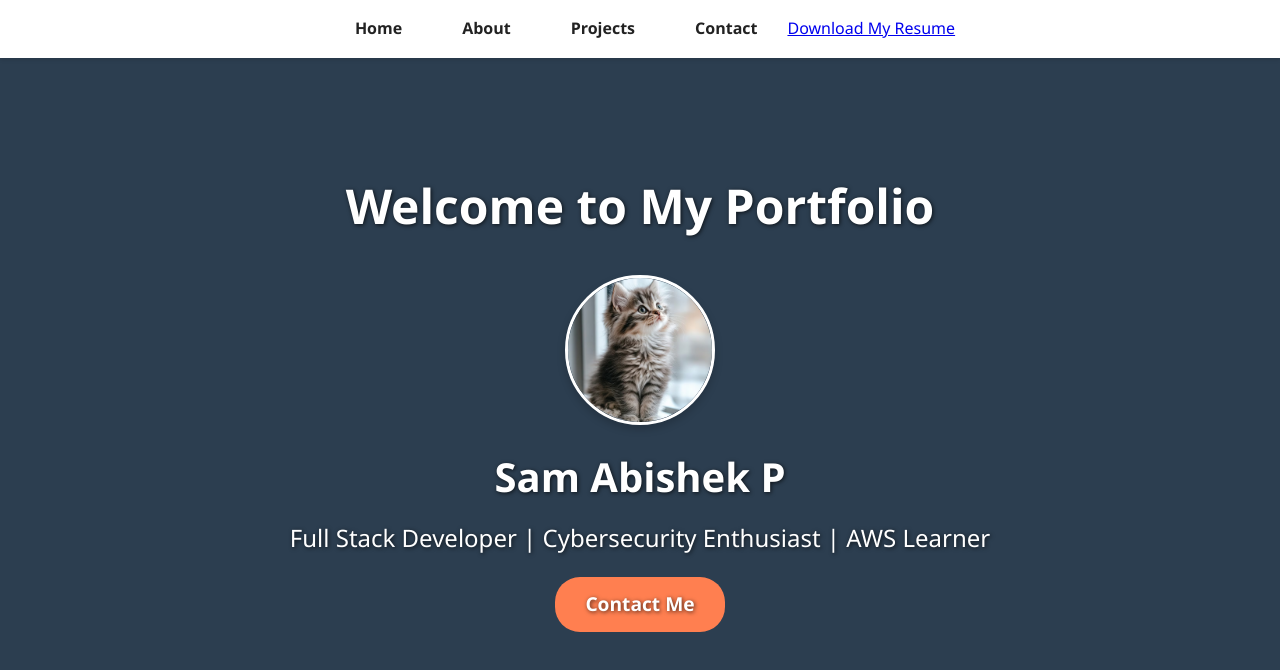
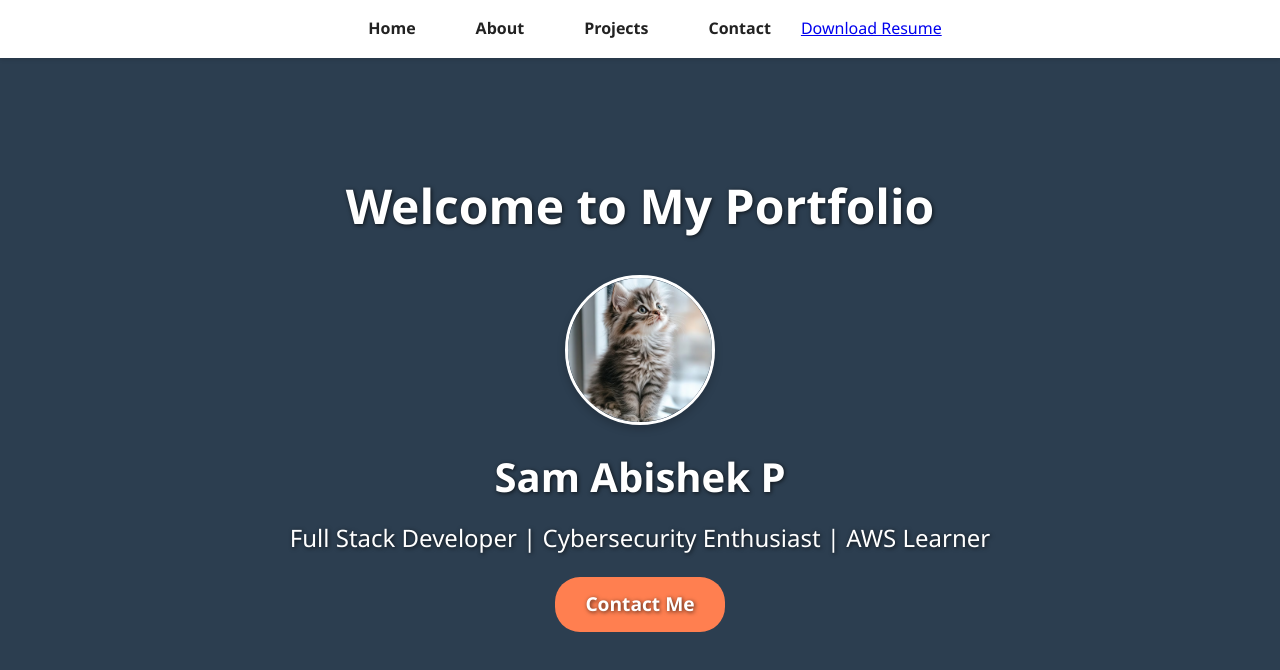
Before and after one commit to Sam-Abishek/portfolio-frontend, a plain HTML site: page index.html in a window 1280 px wide. Drawn offline with Linux system fonts and the light colour scheme.

Commit message:
Updated download link for resume

```diff
--- a/index.html
+++ b/index.html
@@ -16,7 +16,8 @@
         <li><a href="about.html">About</a></li>
         <li><a href="project.html">Projects</a></li>
         <li><a href="contact.html">Contact</a></li>
-        <a href="SamAbishek-resume.pdf" download>Download My Resume</a>
+        <a href="SamAbishek-resume.pdf" download="SamAbishek-Resume.pdf">Download Resume</a>
+
 
       </ul>
     </nav>
```
